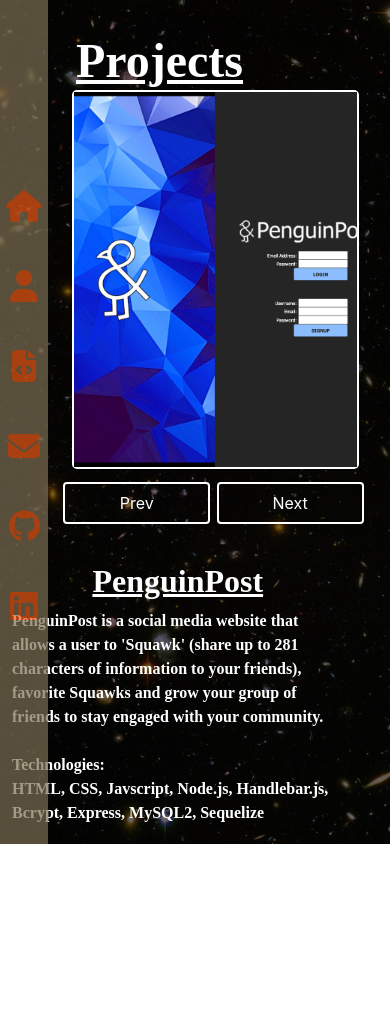
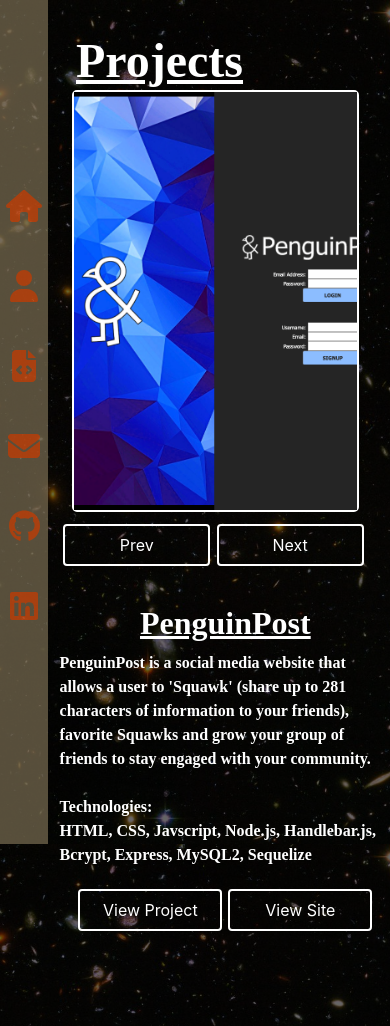
Before and after one commit to cmd0160/react_portfolio, a React (Create React App) app: page /react_portfolio/Projects in a window 390 px wide. Before the commit the page ends 984 px from the top, so only its background shows below. Built offline with nearby package versions, Linux system fonts and the light colour scheme; a web font is replaced by a local one.

Commit message:
fixed image and scroll height issues

```diff
--- a/src/App.css
+++ b/src/App.css
@@ -14,10 +14,13 @@
 /* making sure that navbar doesn't overlap main content */
 main {
   background: linear-gradient(rgba(0, 0, 0, 0.6), rgba(0, 0, 0, 0.6)), url('../src/assets/images/Hubble.jpeg') no-repeat center center/cover;
-  height: 100vh;
+  background-attachment: fixed;
+  height: 100%;
 }
 
 /* Utilities */
+
+
 
 .btn {
   height: 2.6rem;
--- a/src/components/Projects/Projects.css
+++ b/src/components/Projects/Projects.css
@@ -84,7 +84,38 @@
     margin: 1%;
 }
 
+@media (max-width: 991px) {
 
+    .projects_title {
+        margin: 3rem 0 0 3rem;
+    }
+
+    .carousel {
+        height: 35vh;
+        width: 100%;
+        align-self: center;
+        margin-left: 6rem;
+    }
+
+    .btn_con {
+        display: flex;
+        margin-left: 6rem;
+        margin-top: .6rem;
+    }
+
+    .project_text {
+        align-items: center;
+    }
+
+    .project_text .center {
+        height: 50vh;
+        width: 60vw;
+        justify-content: flex-start;
+        margin-top: 8%;
+        margin-left: 13%;
+
+    }
+}
 
 @media (max-width: 414px) {
 
@@ -93,7 +124,7 @@
     }
 
     .carousel {
-        height: 45vh;
+        height: 50vh;
         width: 80%;
         align-self: center;
         margin-left: 3rem;
```
